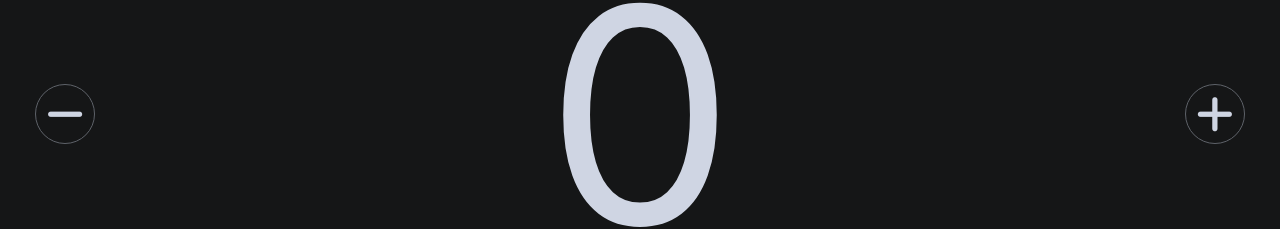
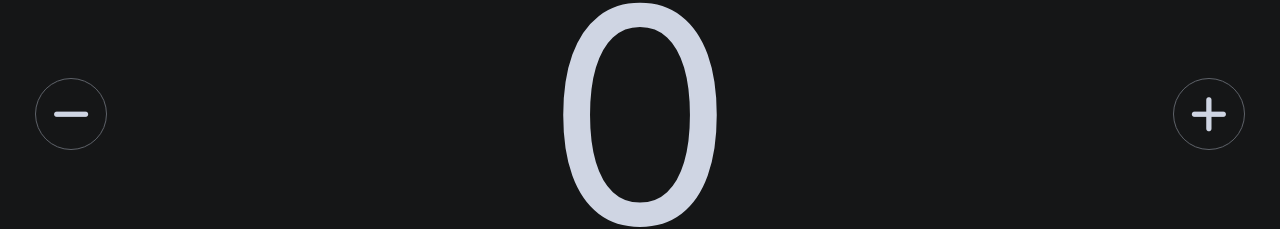
Before and after one commit to Yashwanth2008/Just-Counter-App, a React (Vite) app: page / in a window 1280 px wide. Shown: the part 276-505 px from the top of the page. Built offline with nearby package versions, Linux system fonts and the light colour scheme.

Commit message:
button padding change

```diff
--- a/src/App.css
+++ b/src/App.css
@@ -51,7 +51,7 @@ button {
   cursor: pointer;
   background: none;
   color: var(--text-color);
-  padding: 0;
+  padding: 35px;
   line-height: 1;
 }
 .data {
```
